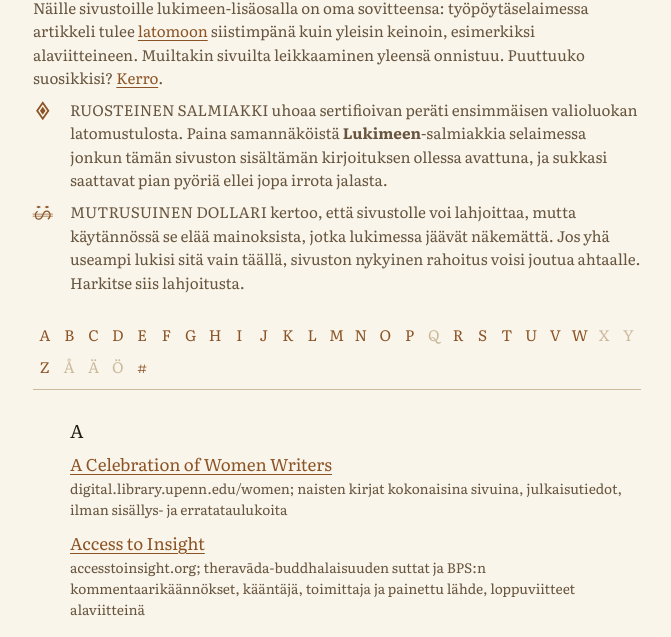
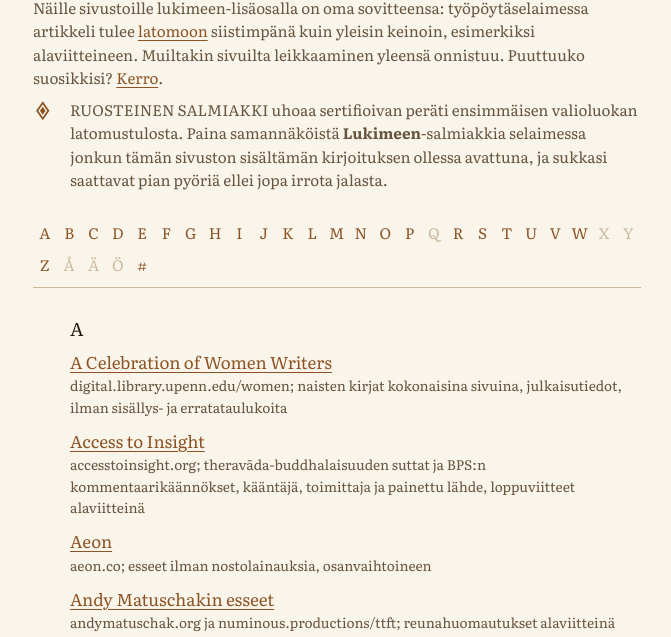
Before and after one commit to OlliJuutilainen/OlliJuutilainen.github.io, a browser extension: page luin/sivustot.html in a window 1280 px wide. Shown: the part 156-793 px from the top of the page, without its empty margins (303-974 px from the left). Drawn offline with Linux system fonts and the light colour scheme.

Commit message:
Luin: mutrudollarin selite pois tuettujen sivustojen sivulta
Yksikään sivusto ei kanna merkkiä, joten selite oli turha.

Co-Authored-By: Claude Sonnet 5.5 <noreply@anthropic.com>
Claude-Session: https://claude.ai/code/session_01FjT3WsEcbwAs7FSDuUR7YZ

```diff
--- a/luin/sivustot.html
+++ b/luin/sivustot.html
@@ -106,19 +106,6 @@
   ul.sivustot li, .selite, h2.kirjain { position: relative; padding-left: 37px; }
   .super svg { position: absolute; left: 0; top: .2em; width: 19.5px; height: 19.5px; overflow: visible; fill: var(--ruoste); }
   .super .r { fill: none; stroke: var(--ruoste); stroke-width: 1.05; stroke-linejoin: miter; }
-  /* Mutrudollari (käyttäjän pyyntö 17.11.2026, kokeilu): sivusto, jolle voi lahjoittaa mutta joka elää käytännössä
-     mainoksista (rahoitus: mainokset ja lahjoitukset). Oikealle 90° kiertynyt S ja vaakaviiva läpi eli makaava dollari ja
-     samalla mutrussa oleva suu. Sama sarake, koko ja keskipiste (4, 5,5) kuin supersalmiakilla. Käyttäjän palaute 17.11.2026:
-     syvempi aalto, kaksi viivaa ja ohuempi S-viiva, jotta viivat erottuvat. Samana päivänä: S piirretty uudelleen pystyn S:n
-     mittasuhteissa (leveys 6,8 : korkeus 10, avoimet päätteet, vino selkä), koska venytetty kääntyi päistään sisäänpäin.
-     S on pistesymmetrinen keskipisteen suhteen, joten kaaret ulottuvat yhtä kauas vaaka-akselin (y 5,5) ylä- ja alapuolelle
-     ja kaarten kärjet ovat akselilla (käyttäjän vaatimus). Samana päivänä: viivat pidemmiksi ja lähemmäs toisiaan (väli 1,2) sekä
-     hymiön silmät suun yläpuolelle, kapeat vaakasalmiakit (2,8 × 1,5, keskikohdat 4,8:n päässä toisistaan, 4,7 suun akselin yläpuolella; suun amplitudi 0,85-kertaiseksi, käyttäjän pyyntö); kasvot on siirretty 1,4 yksikköä alas (g), jotta musteen keskikohta on noin 5,5. */
-  .mutru svg { position: absolute; left: 0; top: .2em; width: 19.5px; height: 19.5px; overflow: visible; fill: none;
-    stroke: var(--ruoste); }
-  .mutru .s { stroke-width: .7; }
-  .mutru .v { stroke-width: .38; }
-  .mutru .silma { fill: var(--ruoste); stroke: none; }
 </style>
 </head>
 <body>
@@ -131,9 +118,6 @@
   <p class="johdanto selite"><span class="super" role="img" title="Supersalmiakki: Luinin sertifioima" aria-label="supersalmiakki"><svg viewBox="-1.6 -.1 11.2 11.2" aria-hidden="true"><path class="r" d="M4 .9L7.2 5.5L4 10.1L.8 5.5Z"/><path d="M4 3.2L5.6 5.5L4 7.8L2.4 5.5Z"/></svg></span>RUOSTEINEN SALMIAKKI uhoaa sertifioivan peräti ensimmäisen valioluokan
     latomustulosta. Paina samannäköistä <strong>Lukimeen</strong>-salmiakkia selaimessa jonkun tämän sivuston sisältämän
     kirjoituksen ollessa avattuna, ja sukkasi saattavat pian pyöriä ellei jopa irrota jalasta.</p>
-  <p class="johdanto selite"><span class="mutru" role="img" title="Mutrudollari: mainosten varassa, vaikka lahjoittaakin voi" aria-label="mutrudollari"><svg viewBox="-1.6 -.1 11.2 11.2" aria-hidden="true"><g transform="translate(0 1.4)"><path class="silma" d="M.2 .8L1.6 .05L3 .8L1.6 1.55ZM5 .8L6.4 .05L7.8 .8L6.4 1.55Z"/><path class="s" d="M6.9 7.78C7.74 7.44 8.2 6.65 8.2 5.5C8.2 4.05 7.44 3.22 6.18 3.22C4.97 3.22 4.5 4.17 4 5.5C3.5 6.83 3.03 7.78 1.82 7.78C0.56 7.78 -0.2 6.95 -0.2 5.5C-0.2 4.35 0.26 3.56 1.1 3.22"/><path class="v" d="M-1.8 4.9H9.8M-1.8 6.1H9.8"/></g></svg></span>MUTRUSUINEN DOLLARI kertoo, että sivustolle voi
-    lahjoittaa, mutta käytännössä se elää mainoksista, jotka lukimessa jäävät näkemättä. Jos yhä useampi lukisi sitä vain
-    täällä, sivuston nykyinen rahoitus voisi joutua ahtaalle. Harkitse siis lahjoitusta.</p>
 
   <nav class="aakkoset" id="aakkoset" aria-label="Alkukirjaimet" hidden></nav>
 
```
Also changed, not shown: 1 other file.
